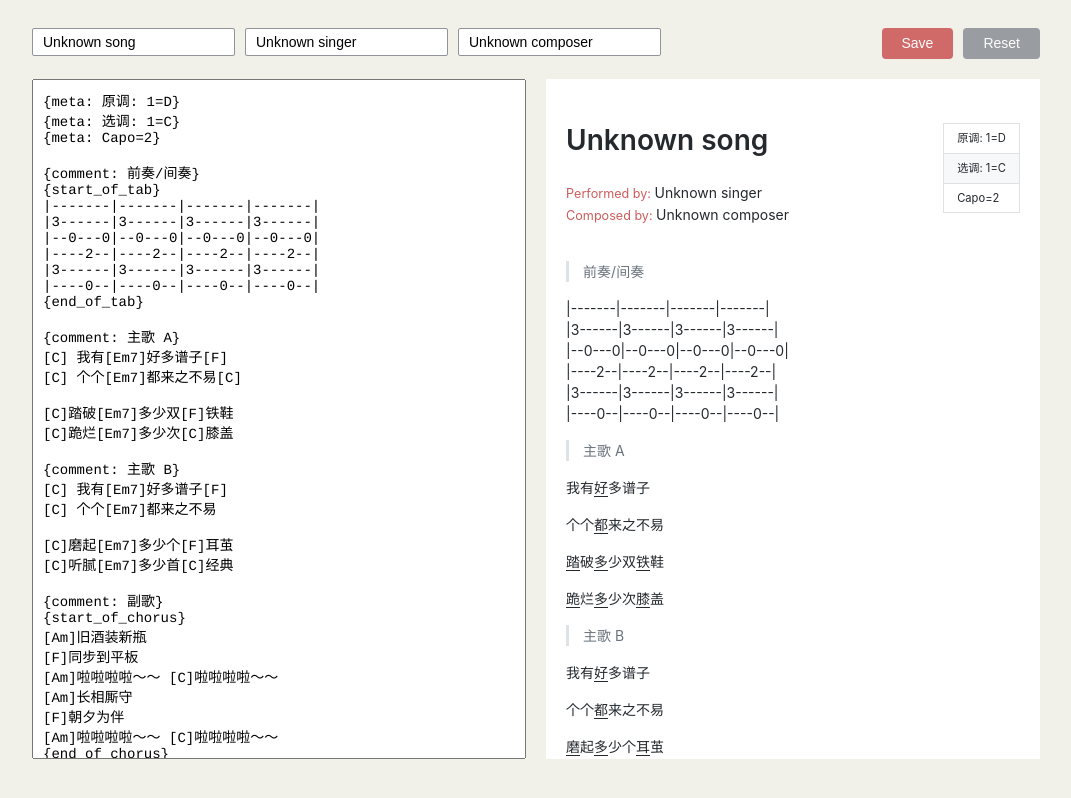
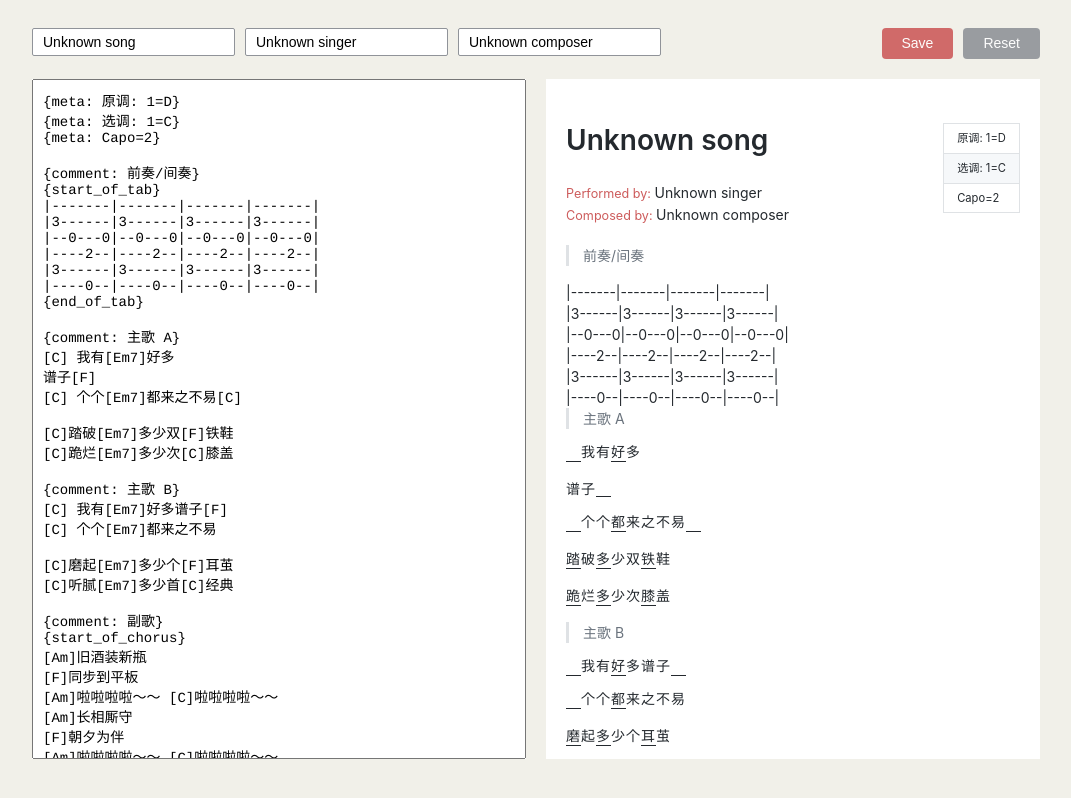
Before and after one commit to haixiangyan/guitar-tabs-editor, a React (Create React App) app: page / in a window 1280 px wide. Shown: the whole page, without its empty margins (104-1175 px from the left). Built offline with nearby package versions, Linux system fonts and the light colour scheme.

Commit message:
Add underline for anchor

```diff
--- a/src/assets/default/index.js
+++ b/src/assets/default/index.js
@@ -14,7 +14,8 @@ export default {
 {end_of_tab}
 
 {comment: 主歌 A}
-[C] 我有[Em7]好多谱子[F]
+[C] 我有[Em7]好多
+谱子[F]
 [C] 个个[Em7]都来之不易[C]
 
 [C]踏破[Em7]多少双[F]铁鞋
--- a/src/assets/js/Lyrics/Lyrics.jsx
+++ b/src/assets/js/Lyrics/Lyrics.jsx
@@ -4,7 +4,7 @@ import React, { Component } from 'react';
 import './styles.css';
 
 // Define regular expression to get the chord
-const chordRegExp = /\[([\w]*)\](.)?([^[]*)/g;
+const chordRegExp = /(?:\[([\w]*)\])?(.)?([^[]*)/g;
 const englishRegExp = /[a-zA-Z]/;
 
 export default class Lyrics extends Component {
@@ -18,14 +18,27 @@ export default class Lyrics extends Component {
 
     // Extract information from a piece of lyrics
     line.replace(chordRegExp, (match, chord, anchor, extra, index) => {
-      chords.push({
+
+      // Filter empty line
+      if (chord || (anchor && extra)) {
+        chords.push({
+          name: chord,
+          line: line,
+          index: chord ? chord.length + index + offset : -1,
+          anchor: anchor ? anchor : '',
+          extra: extra ? extra : ''
+        })
+
+
+      console.log({
         name: chord,
         line: line,
-        index: chord.length + index + offset,
-        anchor: anchor ? anchor : ' ',
-        extra: extra ? extra : ' '
-      });
-    });
+        index: chord ? chord.length + index + offset : -1,
+        anchor: anchor ? anchor : '',
+        extra: extra ? extra : ''
+      })
+      }
+    })
 
     return chords;
   }
@@ -33,7 +46,7 @@ export default class Lyrics extends Component {
   /**
    * Give a style to anchor according to its type
    */
-  mapAnchorStyle = (anchor) => {
+  mapAnchorStyle = (anchor, index) => {
     return {
       width: englishRegExp.test(anchor) ? 10 : 15,
     }
@@ -49,13 +62,21 @@ export default class Lyrics extends Component {
         {
           // Map each chord data to the lyrics
           this.mapChords(children).map((chordData, index) => (
-            <span key={index}>
-              <span
-                style={this.mapAnchorStyle()}
-                className="ge-anchor">{chordData.anchor}
+            chordData.index > 0 ?
+              // Start with chord
+              <span className="ge-chord-item" key={index}>
+                <span
+                  style={this.mapAnchorStyle(chordData.anchor, chordData.index)}
+                  className="ge-anchor">{chordData.anchor}
+                </span>
+                <span className="ge-extra">{chordData.extra}</span>
               </span>
-              <span className="ge-extra">{chordData.extra}</span>
-            </span>
+              :
+              // Normal sentence
+              <span key={index}>
+                <span>{chordData.anchor}</span>
+                <span>{chordData.extra}</span>
+              </span>
           ))
         }
       </p>
--- a/src/assets/js/Lyrics/styles.css
+++ b/src/assets/js/Lyrics/styles.css
@@ -1,4 +1,27 @@
+.ge-lyrics {
+  display: inline-flex;
+  align-items: center;
+}
+
+.ge-lyrics span {
+  letter-spacing: 1px;
+}
+
+.ge-lyrics .ge-chord-item {
+  display: inline-flex;
+  align-items: center;
+}
+
 .ge-lyrics .ge-anchor {
+  display: inline-block;
+  height: 17px;
   line-height: 1em;
-  border-bottom: 1px solid;
+  border-bottom: 1px solid #24292e;
 }
+
+.ge-lyrics .ge-extra {
+  display: inline-block;
+  height: 17px;
+  line-height: 1em;
+  border-bottom: 1px solid white;
+}
--- a/src/assets/js/Parser.js
+++ b/src/assets/js/Parser.js
@@ -31,21 +31,6 @@ const Chorus = function(props) {
   )
 }
 
-// Global resources
-const chords = [];
-
-const mapChords = function(line) {
-  let offset = 2;
-
-  line.replace(chordRegExp, (match, chord, index) => {
-    chords.push({
-      name: chord,
-      line: line,
-      index: chord.length + index + offset
-    })
-  })
-}
-
 export default {
   /**
    * Remove some unnecssary charaters
@@ -56,7 +41,6 @@ export default {
 
     // Remove space
     filteredSource = filteredSource.replace(metaRegExp, '');
-    filteredSource = filteredSource.replace(spaceRegExp, '');
 
     return filteredSource;
   },
@@ -93,7 +77,10 @@ export default {
       // Cache current text
       text = sourceBuffer[i];
 
-      if (startChorusRegExp.test(text)) {
+      if (text === '') {
+        // Ignore empty line
+      }
+      else if (startChorusRegExp.test(text)) {
          renderedBuffer[renderedBuffer.length] = '';
          /*
           * If this line match {start_of_chorus} label
@@ -143,8 +130,6 @@ export default {
       else if (flag.id === 'chorus') {
         // Append text to blockquote
         renderedBuffer[flag.index] = renderedBuffer[flag.index] + text + '\n';
-        // Map chords
-        mapChords(text);
       }
       // Match {comment: ...} label
       else if (commentRegExp.test(text)) {
@@ -163,8 +148,6 @@ export default {
          * then append the Lyrics component
          */
         renderedBuffer.push(<Lyrics>{text}</Lyrics>)
-        // Map chords
-        mapChords(text);
       }
     }
 
```
